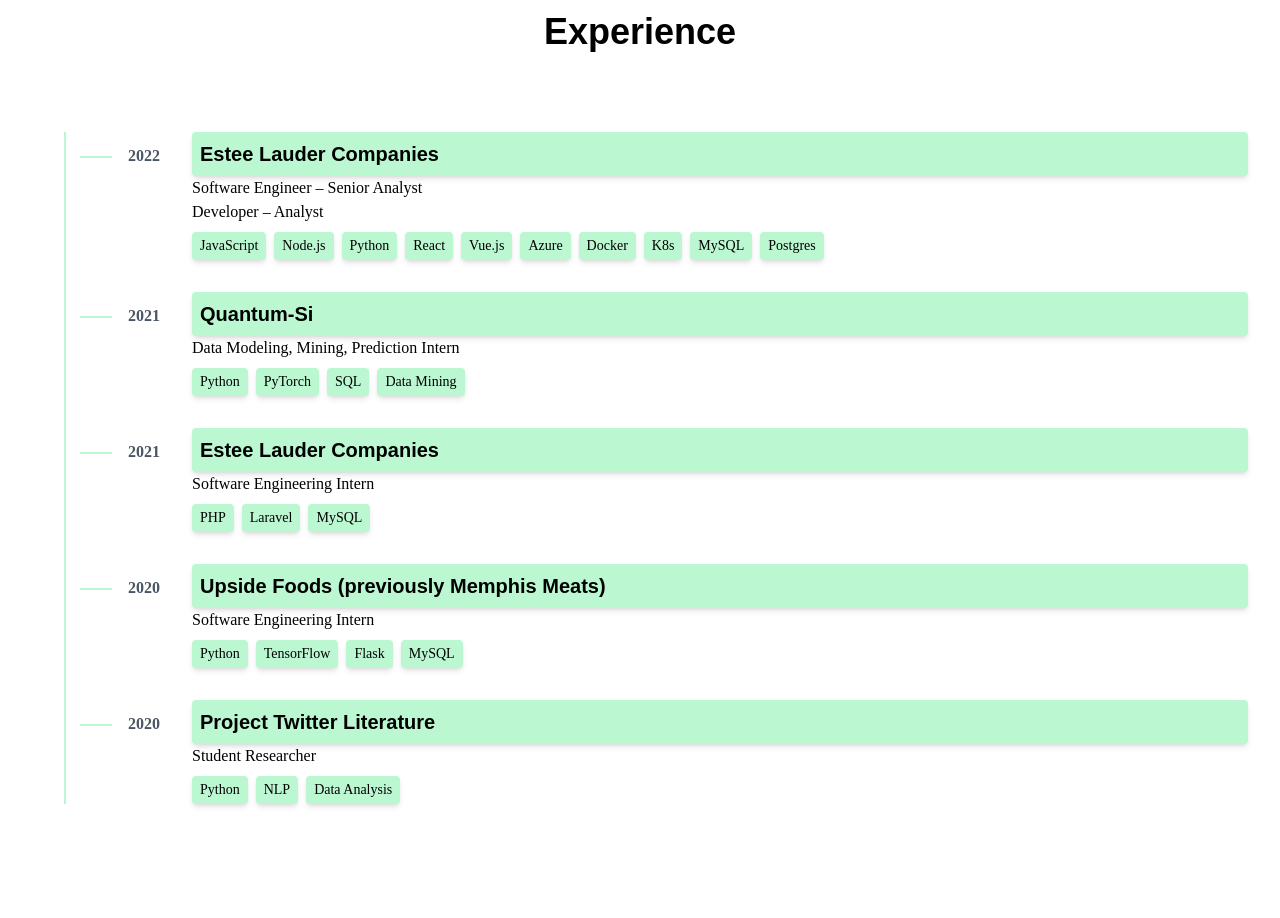
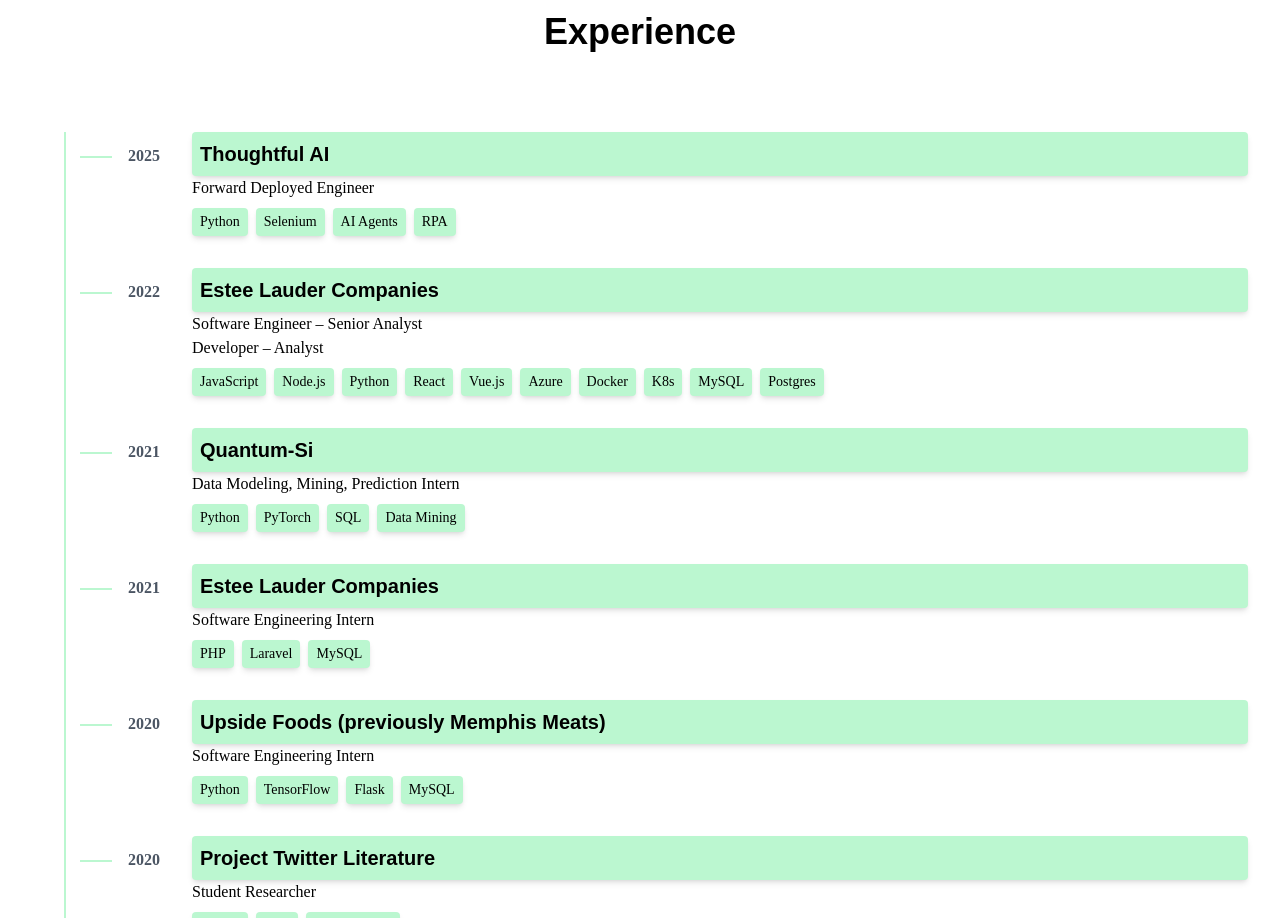
Before and after one commit to NickCaravias/nickcaravias.github.io, a React (Vite) app in the folder nick-caravias/: page / in a window 1280 px wide. Shown: the part 1340-2258 px from the top of the page. Built offline with nearby package versions, Linux system fonts and the light colour scheme.

Commit message:
add thoughtful job

```diff
--- a/nick-caravias/src/components/About.tsx
+++ b/nick-caravias/src/components/About.tsx
@@ -4,6 +4,7 @@
 
 function About() {
   const jobSkills = {
+    thoughtfulai: ["Python", "Selenium", "AI Agents", "RPA"],
     esteeLauder2023: ["JavaScript", "Node.js", "Python", "React", "Vue.js", "Azure", "Docker", "K8s", "MySQL", "Postgres"],
     quantumSi: ["Python", "PyTorch", "SQL", "Data Mining"],
     esteeLauder2021: ["PHP", "Laravel", "MySQL"],
@@ -22,6 +23,16 @@
         <div className="absolute left-8 top-0 bottom-0 w-0.5 bg-green-200"></div>
 
         <div className="ml-8">
+          <div className="relative mb-8">
+            <div className="absolute left-4 top-6 w-8 h-0.5 bg-green-200"></div>
+            <div className="absolute left-16 top-3 font-bold text-gray-600">2025</div>
+            <div className="mb-4 ml-32">
+              <h3 className="text-xl font-bold bg-green-200 p-2 rounded shadow-md">Thoughtful AI</h3>
+              <p>Forward Deployed Engineer </p>
+              <Skills skills={jobSkills.thoughtfulai} compact />
+            </div>
+          </div>
+
           <div className="relative mb-8">
             <div className="absolute left-4 top-6 w-8 h-0.5 bg-green-200"></div>
             <div className="absolute left-16 top-3 font-bold text-gray-600">2022</div>
```
